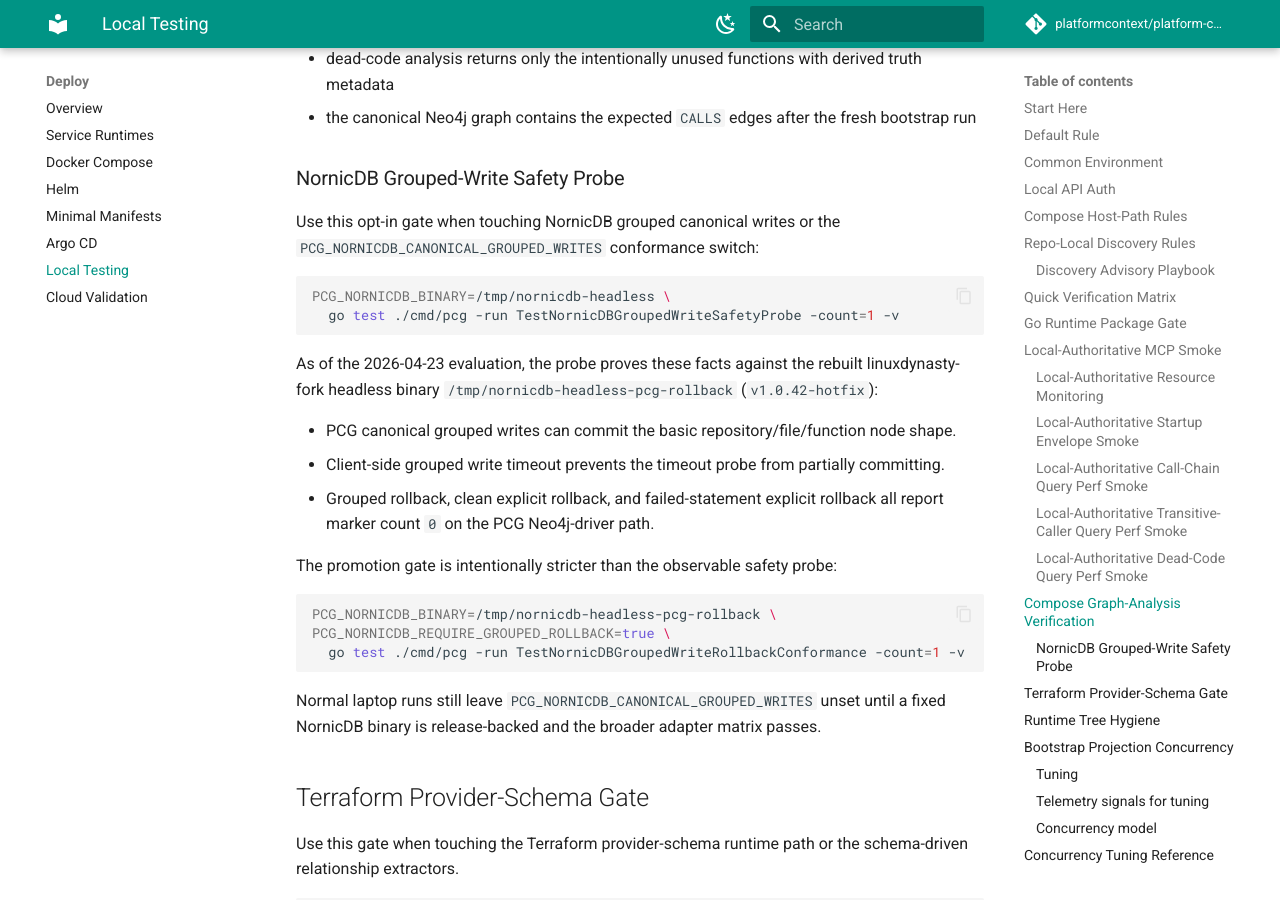
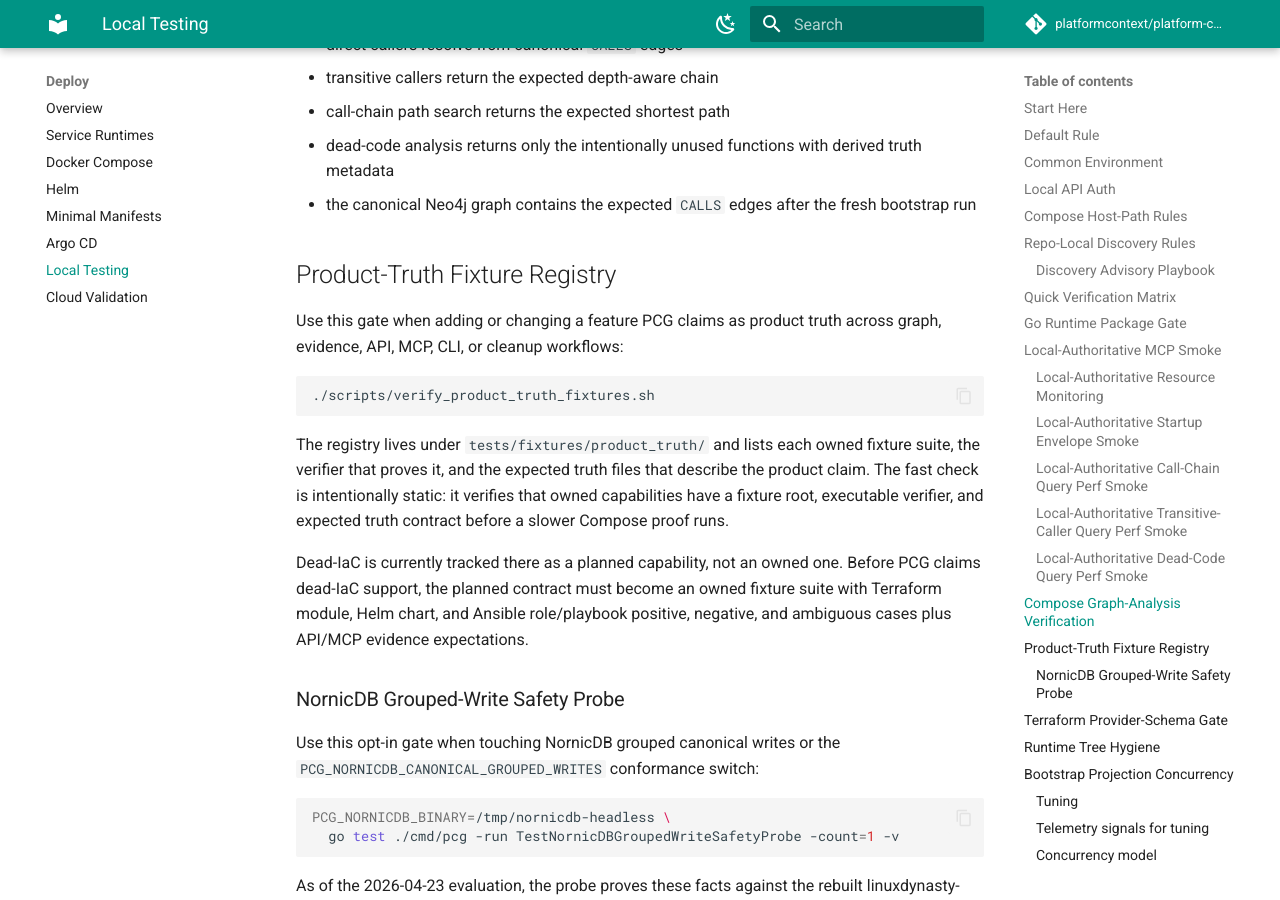
Before and after one commit to platformcontext/platform-context-graph, an MkDocs documentation site: the page built from docs/docs/reference/local-testing.md, in a window 1280 px wide and 900 px high, scrolled down 13263 px. Built offline with MkDocs 1.6.1 and Material for MkDocs 9.7.7, drawn with Linux system fonts in a browser that asks for light colours; comment, search, counter and statistics services are not loaded; some of the changed text lies outside the part shown.

Commit message:
Add product truth fixture contract

````diff
--- a/docs/docs/reference/local-testing.md
+++ b/docs/docs/reference/local-testing.md
@@ -167,6 +167,7 @@ libraries.
 | Parser platform or collector snapshot flow | `cd go && go test ./internal/parser ./internal/collector/discovery ./internal/collector -count=1` |
 | Terraform provider-schema evidence or relationship extraction | `cd go && go test ./internal/terraformschema ./internal/relationships ./internal/storage/postgres -count=1` |
 | Compose, Helm, or deployable runtime shape | `cd go && go test ./cmd/api ./cmd/bootstrap-index ./cmd/ingester ./cmd/reducer -count=1` and `helm lint deploy/helm/platform-context-graph` |
+| Product-truth fixture registry or expected feature ownership | `./scripts/verify_product_truth_fixtures.sh` |
 | Correlation DSL fixture corpus or compose verification lane | `./scripts/verify_correlation_dsl_compose.sh` |
 | Graph-backed call-chain, caller/callee, or dead-code compose contract | `./scripts/verify_graph_analysis_compose.sh` |
 | Facts-first indexing, queue, or resolution flow | `cd go && go test ./internal/projector ./internal/reducer ./internal/storage/postgres -count=1` |
@@ -579,6 +580,26 @@ The wrapper starts a clean Compose stack against the dedicated
   derived truth metadata
 - the canonical Neo4j graph contains the expected `CALLS` edges after the
   fresh bootstrap run
+
+## Product-Truth Fixture Registry
+
+Use this gate when adding or changing a feature PCG claims as product truth
+across graph, evidence, API, MCP, CLI, or cleanup workflows:
+
+```bash
+./scripts/verify_product_truth_fixtures.sh
+```
+
+The registry lives under `tests/fixtures/product_truth/` and lists each owned
+fixture suite, the verifier that proves it, and the expected truth files that
+describe the product claim. The fast check is intentionally static: it verifies
+that owned capabilities have a fixture root, executable verifier, and expected
+truth contract before a slower Compose proof runs.
+
+Dead-IaC is currently tracked there as a planned capability, not an owned one.
+Before PCG claims dead-IaC support, the planned contract must become an owned
+fixture suite with Terraform module, Helm chart, and Ansible role/playbook
+positive, negative, and ambiguous cases plus API/MCP evidence expectations.
 
 ### NornicDB Grouped-Write Safety Probe
 
````
Also changed, not shown: docs/docs/adrs/2026-04-24-iac-usage-reachability-and-refactor-impact.md (+1 -0 lines), 8 other files.
